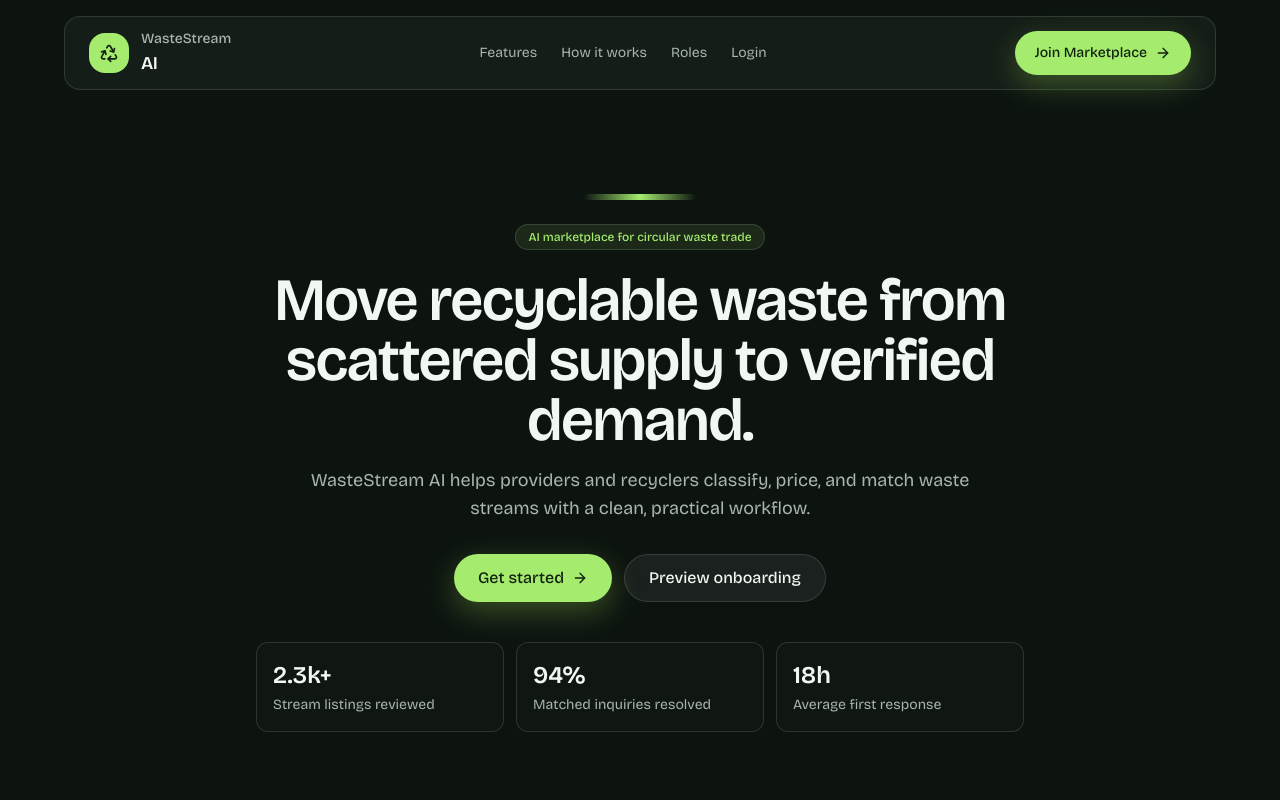
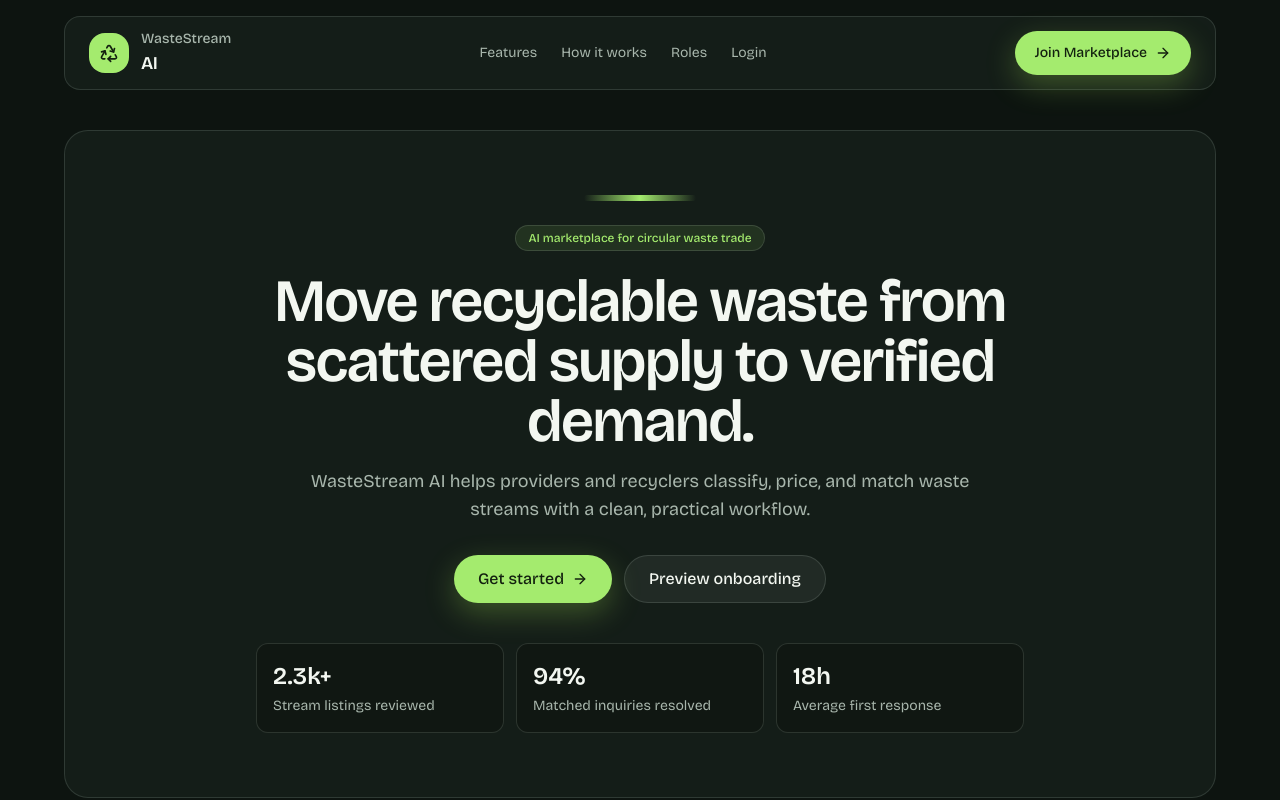
Before and after one commit to fisayo-dev/wastestream-ai, a Next.js app in the folder web/: page / in a window 1280 px wide. Shown: the top 800 px of the page. Built offline with nearby package versions, Linux system fonts and the light colour scheme.

Commit message:
style; re-style ui

```diff
--- a/web/components/site/home-page.tsx
+++ b/web/components/site/home-page.tsx
@@ -22,7 +22,7 @@ export function HomePage() {
     <main className="min-h-screen pb-10">
       <SiteHeader />
       <section className="px-4 pb-6 pt-10 md:px-8">
-        <div className="mx-auto max-w-6xl px-6 py-14 text-center md:px-10 md:py-16">
+        <div className="mx-auto max-w-6xl rounded-3xl border border-border bg-card px-6 py-14 text-center md:px-10 md:py-16">
           <div className="mx-auto h-1.5 w-28 rounded-full bg-linear-to-r from-transparent via-accent to-transparent" />
           <Badge className="mt-6 bg-accent/10 text-accent">AI marketplace for circular waste trade</Badge>
           <h1 className="mx-auto mt-5 max-w-4xl text-4xl font-semibold tracking-tight md:text-6xl">
```
